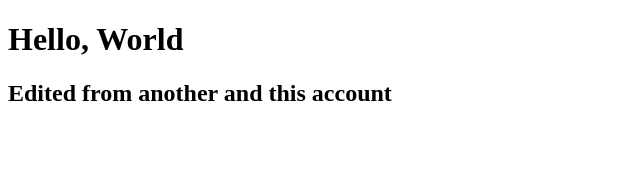
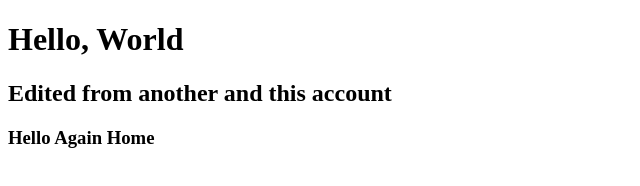
Before and after one commit to alanrites/testing, a plain HTML site: page index.html in a window 1280 px wide. Shown: the whole page, without its empty margins (0-640 px from the left). Drawn offline with Linux system fonts and the light colour scheme.

Commit message:
Fourth commit via cmd

```diff
--- a/index.html
+++ b/index.html
@@ -7,5 +7,6 @@
   <body>
     <h1>Hello, World</h1>
     <h2>Edited from another and this account</h2>
+	<h3>Hello Again Home</h3>
   </body>
 </html>
```
